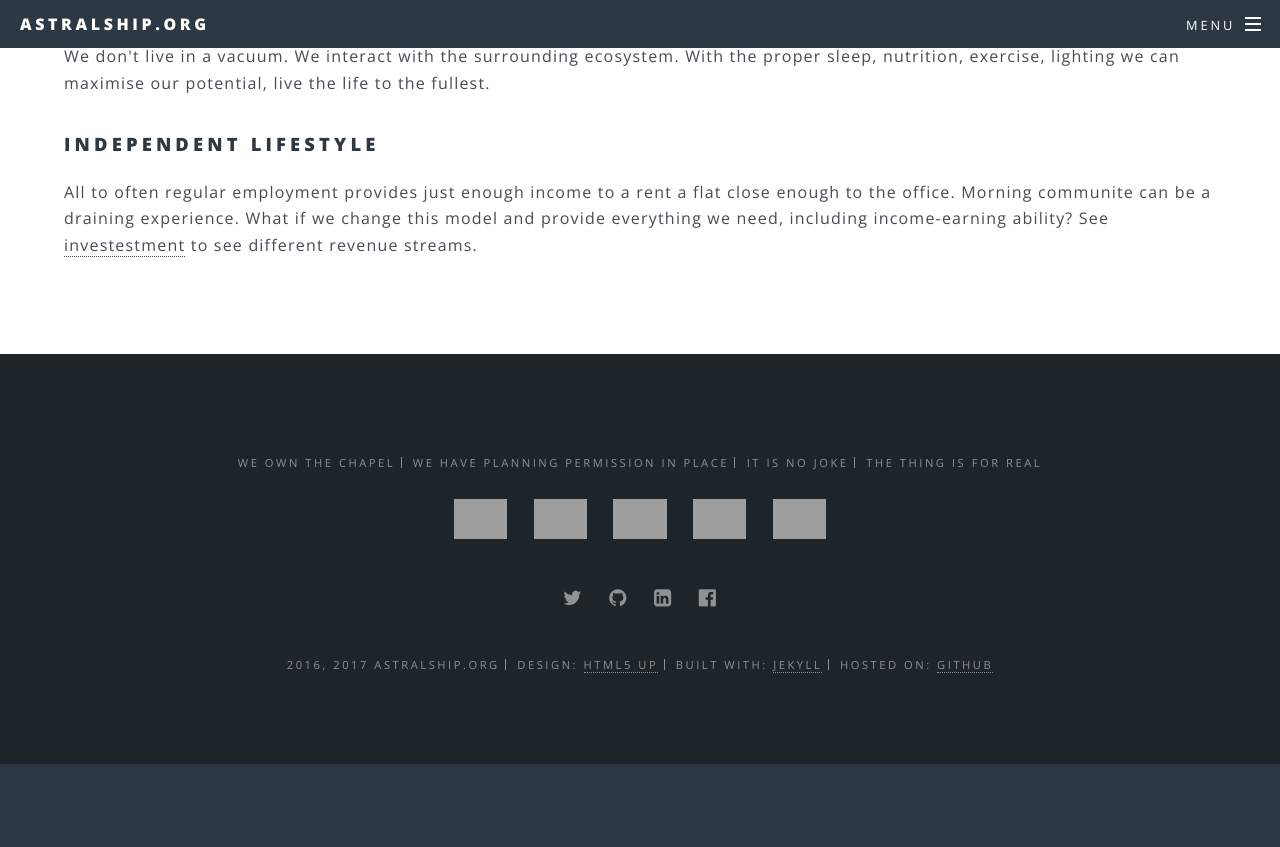
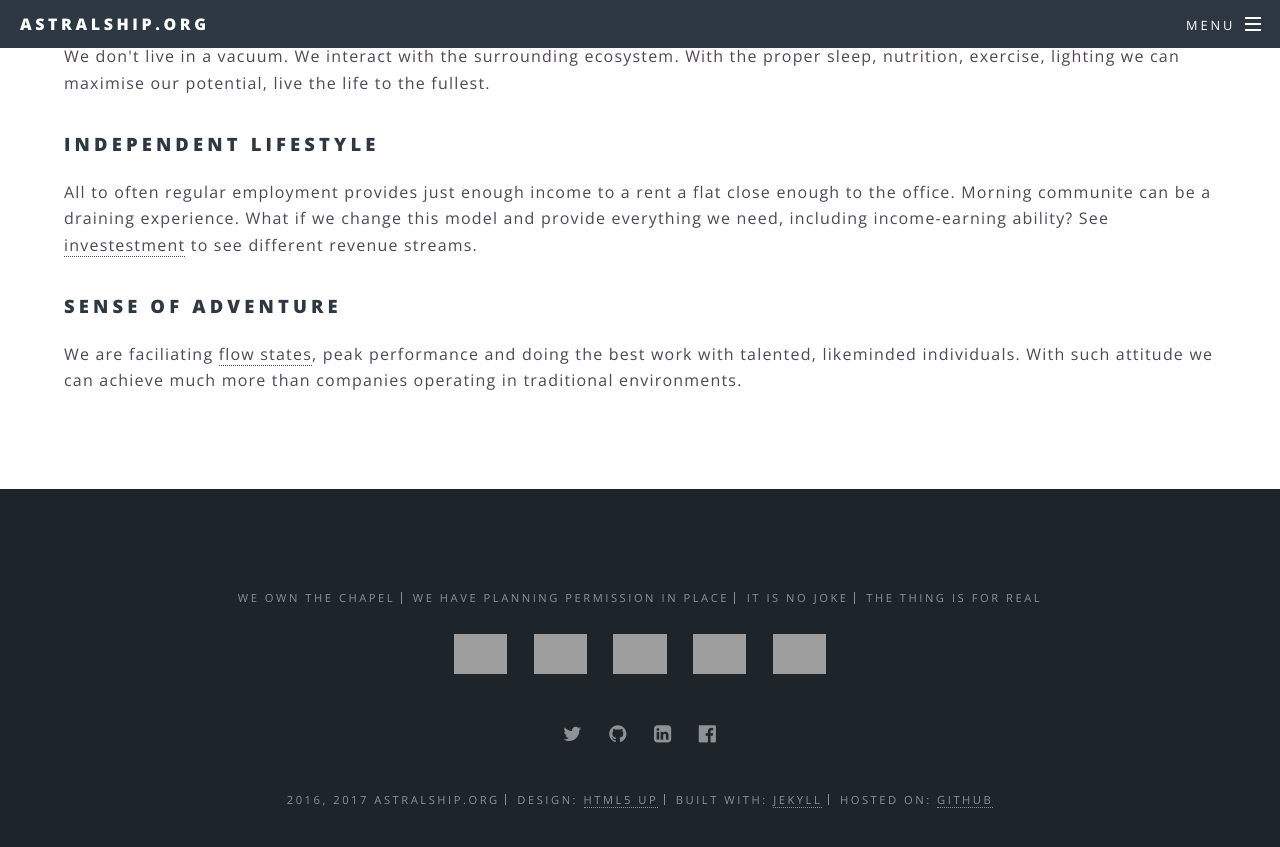
Before and after one commit to astralship/astralship.github.io, a Jekyll site: the page built from mission.html, in a window 1280 px wide and 900 px high, scrolled down 770 px, cut to the strip 0-847 px from the top of the window. Built offline with Jekyll 4.4.1, drawn with Linux system fonts in a browser that asks for light colours; before the commit the page ends 1534 px from its top, so only the background shows below that; grey boxes are pictures that could not be loaded.

Commit message:
Update mission.html

```diff
--- a/mission.html
+++ b/mission.html
@@ -19,3 +19,6 @@ order: 2
 
 	<h3>Independent lifestyle</h3>
 	<p>All to often regular employment provides just enough income to a rent a flat close enough to the office. Morning communite can be a draining experience. What if we change this model and provide everything we need, including income-earning ability? See <a href="investment.htmt">investestment</a> to see different revenue streams.</p>
+
+	<h3>Sense of adventure</h3>
+<p>We are faciliating <a href="flow.html">flow states</a>, peak performance and doing the best work with talented, likeminded individuals. With such attitude we can achieve much more than companies operating in traditional environments.</p>
```
